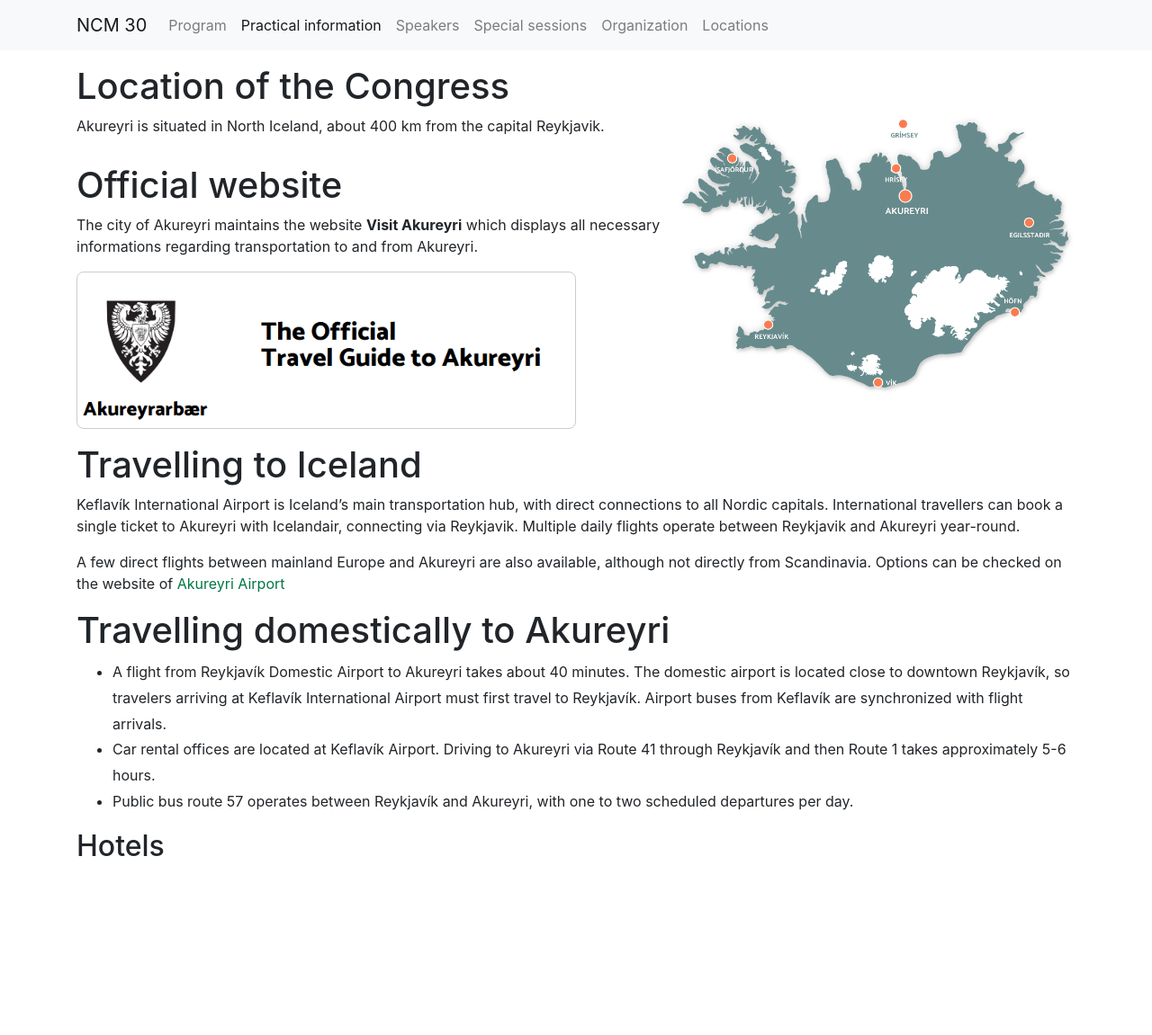
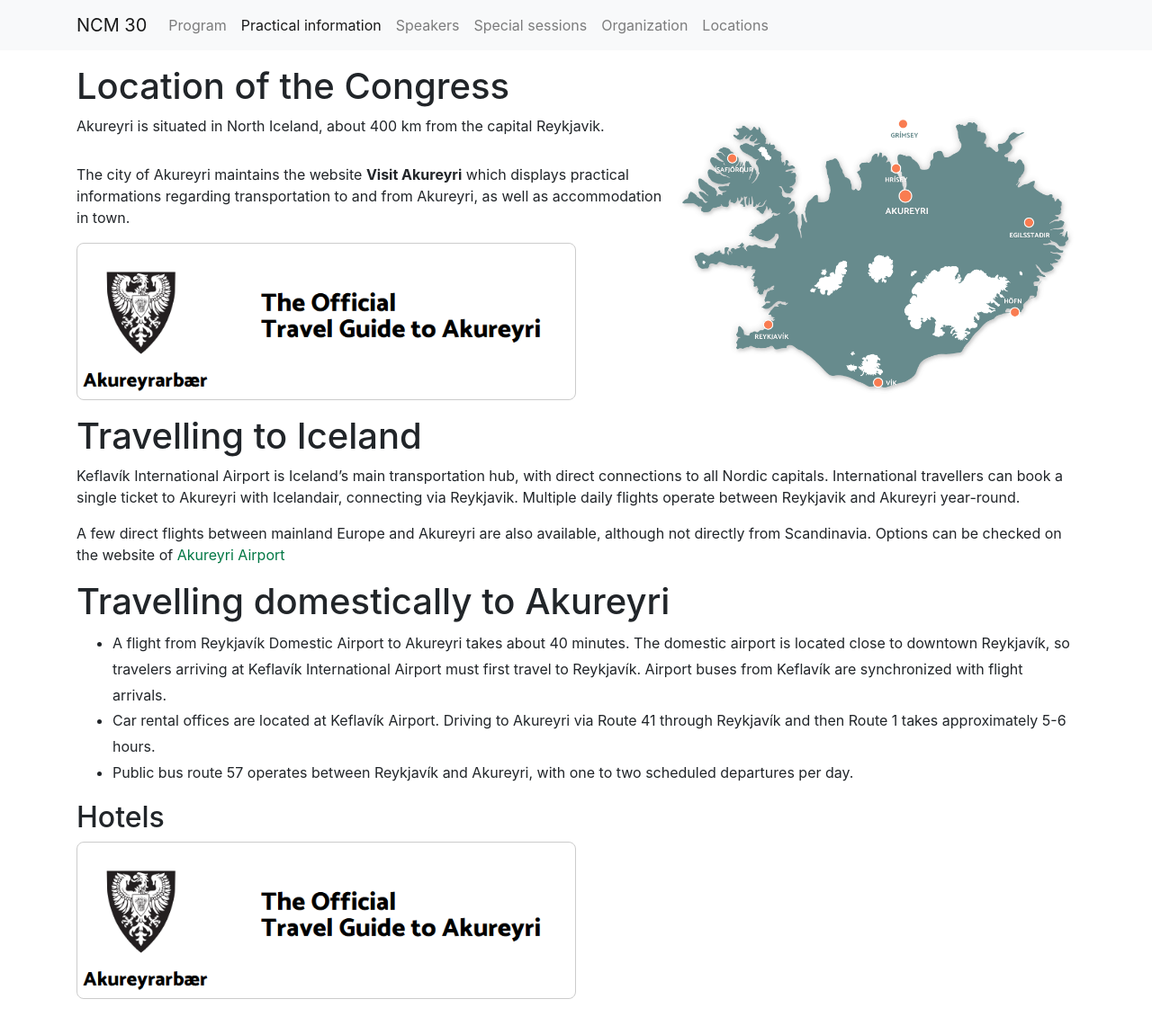
Before and after one commit to IslenskaStaerdfraedafelagid/ncm30-website, a Jekyll site: the page built from info/index.md, in a window 1280 px wide. Shown: the whole page at 90% size. Built offline with Jekyll 4.4.1, drawn with Linux system fonts in a browser that asks for light colours; our own code applies the rules of GitHub Pages for plain Markdown files; before the commit the page ends 992 px from its top, so only the background shows below that.

Commit message:
Update index.md

```diff
--- a/info/index.md
+++ b/info/index.md
@@ -16,9 +16,7 @@ layout: default
 
 <div style="margin-top:30px;"></div>
 
-# Official website
-
-The city of Akureyri maintains the website <b>Visit Akureyri</b> which displays all necessary informations regarding transportation to and from Akureyri.
+The city of Akureyri maintains the website <b>Visit Akureyri</b> which displays practical informations regarding transportation to and from Akureyri, as well as accommodation in town.
 
 <a href="https://www.visitakureyri.is/en/plan-your-visit/transport" target="_blank">
   <img src="https://IslenskaStaerdfraedafelagid.github.io/ncm30-website/assets/images/visitakureyri.png"
@@ -52,3 +50,9 @@ A few direct flights between mainland Europe and Akureyri are also available, al
 
 
 ## Hotels
+
+<a href="https://www.visitakureyri.is/en/plan-your-visit/accommodation#guesthouses-apartments" target="_blank">
+  <img src="https://IslenskaStaerdfraedafelagid.github.io/ncm30-website/assets/images/visitakureyri.png"
+       alt="Visit Akureyri"
+       style="max-width:50%; height:auto; border:1px solid #ccc; border-radius:8px; padding:4px; background:#fff;">
+</a>
```
